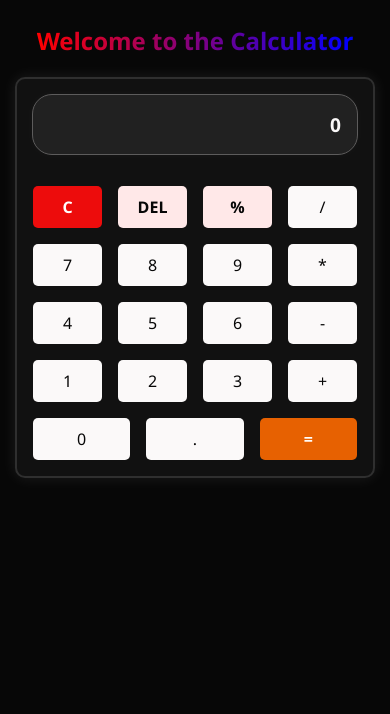
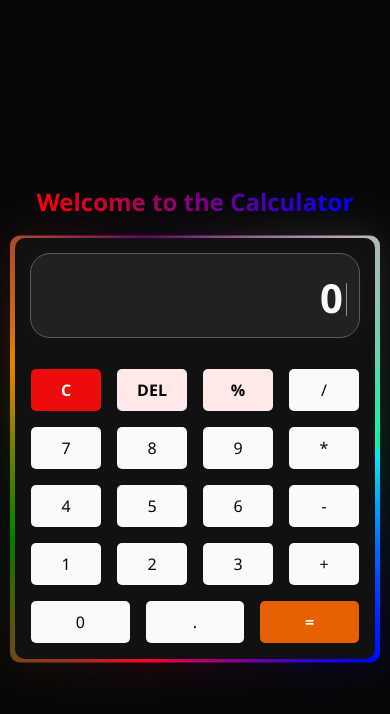
Before and after one commit to Ashutoshmore24/Basic-Calculator, a plain HTML site: page index.html in a window 390 px wide. Drawn offline with Linux system fonts and the light colour scheme.

Commit message:
style.css

```diff
--- a/style.css
+++ b/style.css
@@ -26,25 +26,50 @@ body {
 }
 
 .Calculator {
+    position: relative;
     width: 100%;
+    height: 100%;
     max-width: 480px;
     min-width: 484px;
     min-height: 484px;
     height: auto;
-    border: 2px solid #2f2f2f;
     border-radius: 10px;
-    overflow: hidden;
-    box-shadow: 0 0 15px rgba(253, 251, 251, 0.089);
     background-color: #111;
     margin-left: 25px;
     margin-right: 25px;
 }
+@property --angle {
+    syntax: '<angle>';
+    inherits: false;
+    initial-value: 0deg;
+}
+.Calculator::after, .Calculator::before {
+    content: "";
+    position: absolute;
+    width:100%;
+    height: 100%;
+    top: 50%;
+    left: 50%;
+    translate: -50% -50%;
+    padding:3px;
+    border-radius: 10px;
+    background-image : conic-gradient(from var(--angle), rgb(4, 240, 240), blue,rgb(250, 4, 45),green,rgb(234, 129, 2),rgb(98, 7, 98),rgb(186, 181, 181),rgb(3, 246, 161));
+    z-index: -1;
+    animation: spin 4s linear infinite;
+}
+.Calculator::before {
+    filter: blur(1.5rem);
+    opacity: 0.2;
+}
 
 .display {
+    position: relative;
     background-color: rgba(50, 51, 50, 0.479);
+    height: 85px;
     margin: 15px;
     color: #faf8f8;
     padding: 1rem;
+    overflow-y: hidden;
     text-align: right;
     font-size: 2.5rem;
     font-weight: 600;
@@ -53,6 +78,39 @@ body {
     min-height: 60px;
     border: 0.1px solid rgb(93, 92, 92);
     border-radius: 20px;
+}
+.display::-webkit-scrollbar {
+    width: 2px;
+}
+.display::after{
+    content: '';
+    position: absolute;
+    top: 25%;
+    margin: 3px;
+    height: 40px;
+    width: 1px;
+    border-radius: 4px;
+    background-color: rgba(248, 252, 248, 0.57);
+    animation: blink 3.5s infinite;
+}
+
+@keyframes spin {
+    from{
+        --angle: 0deg;
+    }
+    to{
+        --angle: 360deg;
+    }
+}
+
+@keyframes blink {
+    0%, 50%, 100% {
+        opacity: 1;
+
+    }
+    25%, 75% {
+        opacity: 0;
+    }
 }
 
 .rows {
@@ -115,12 +173,16 @@ body {
 }
 
 @media (max-width:480px) {
-    .body{
+    body{
         justify-content: center;
     }
     .Calculator {
        min-width: 360px;
        min-height: 400px;
+    }
+    .Calculator::after{
+        min-width: 364px;
+        min-height: 408px;
     }
     .Head h1 {
         font-size: 1.5rem;
@@ -136,36 +198,9 @@ body {
         font-weight: 700;
         box-shadow: 0px 0px 3px rgb(243, 242, 242);
     }
-    .display {
-        font-size: 1.2rem;
+    .display::after{
+        height: 33px;
+        transform: translateY(5px);
     }
 
 }
-
-@media (max-width:364px) {
-    .body{
-        justify-content: center;
-    }
-    .Calculator {
-       min-width: 320px;
-       min-height: 350px;
-    }
-    .Head h1 {
-        font-size: 1.2rem;
-    }
-    .rows .button{
-        font-size: 0.8rem;
-        padding: 8px;
-        flex: 1 1 20%;
-    }
-    .rows .button:hover {
-        transform: translateY(-1px);
-        font-size: 0.8rem;
-        font-weight: 700;
-        box-shadow: 0px 0px 3px rgb(243, 242, 242);
-    }
-    .display {
-        font-size: 1rem;
-    }
-
-}
```
